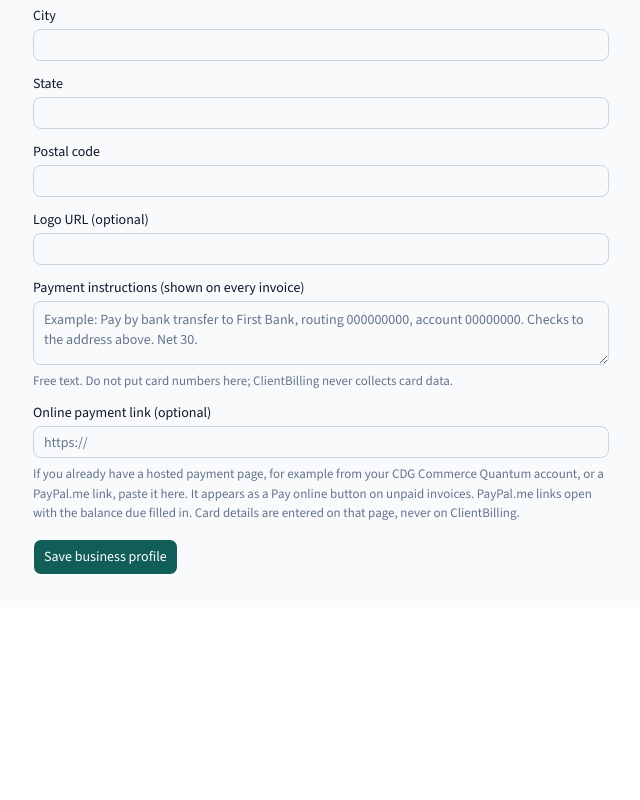
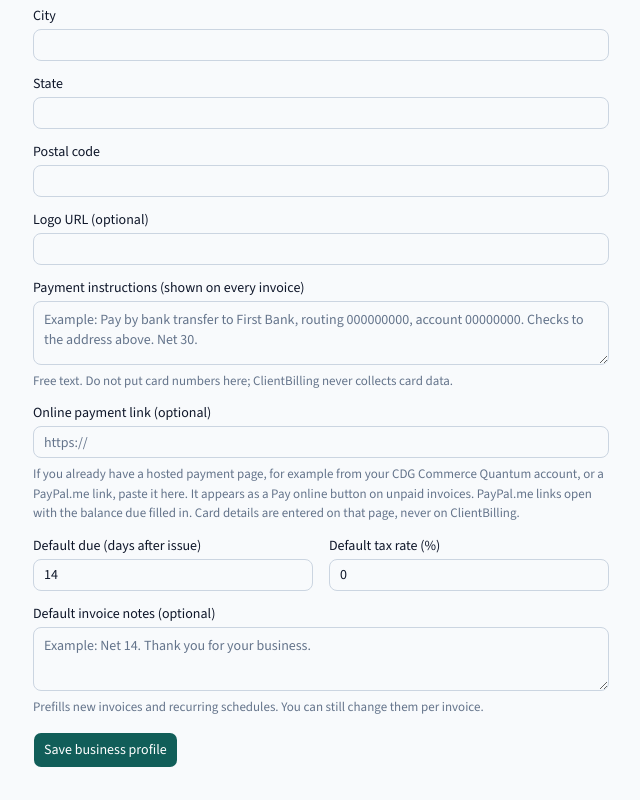
Before and after one commit to albertovasquez/clientbilling, a Next.js app: page /app/settings in a window 1280 px wide. Shown: the part 525-1325 px from the top of the page, without its empty margins (63-703 px from the left). Before the commit the page ends 1132 px from the top, so only its background shows below. Built offline with nearby package versions, Linux system fonts and the light colour scheme; no server answers; the database is empty; sample sign-in values are in the browser's storage.

Commit message:
Add default due days, tax rate, and notes on the business profile
New invoices and recurring schedules prefill from these defaults.
Line-item presets stay deferred.

```diff
--- a/scripts/test-db-flows.ts
+++ b/scripts/test-db-flows.ts
@@ -10,6 +10,7 @@ import { csvCell, csvFilename, invoicesToCsv, paymentsToCsv } from "../src/lib/i
 import { createResetToken, resetPasswordWithToken } from "../src/lib/password-reset";
 import { deletePayment, recordPayment } from "../src/lib/invoices/payments";
 import { setInvoiceStatus } from "../src/lib/invoices/service";
+import { bpsToPercentInput, dueDateIsoFromDays } from "../src/lib/money";
 import { payLinkForInvoice, payLinkKind } from "../src/lib/pay-link";
 import { allow } from "../src/lib/rate-limit";
 
@@ -81,6 +82,11 @@ async function main() {
     },
   ]);
   assert(paymentCsv.includes("Bank transfer") && paymentCsv.includes("20.00"), "payment csv labels method and dollars");
+
+  // Default terms helpers
+  assert(bpsToPercentInput(825) === "8.25", "bps to percent input");
+  assert(bpsToPercentInput(700) === "7", "whole percent has no decimals");
+  assert(dueDateIsoFromDays(14, new Date("2026-09-18T15:00:00Z")) === "2026-10-02", "due date from days");
 
   // Pay links (decision 0014 amendment)
   assert(payLinkForInvoice("https://paypal.me/acmeplumbing", 1234) === "https://paypal.me/acmeplumbing/12.34USD", "paypal.me gets the balance");
--- a/src/app/app/actions.ts
+++ b/src/app/app/actions.ts
@@ -166,6 +166,9 @@ const businessSchema = z.object({
     .max(500)
     .refine((v) => v === "" || /^https:\/\/[^\s]+$/i.test(v), "Pay link must start with https://")
     .optional(),
+  defaultDueInDays: z.coerce.number().int().min(0).max(365),
+  defaultTaxRate: z.string().max(16).optional(),
+  defaultNotes: z.string().max(4000).optional(),
 });
 
 export async function updateBusinessAction(
@@ -185,17 +188,28 @@ export async function updateBusinessAction(
     logoUrl: formData.get("logoUrl") || "",
     paymentInstructions: formData.get("paymentInstructions") || undefined,
     payLinkUrl: String(formData.get("payLinkUrl") ?? "").trim(),
+    defaultDueInDays: formData.get("defaultDueInDays") ?? "14",
+    defaultTaxRate: String(formData.get("defaultTaxRate") ?? "0"),
+    defaultNotes: formData.get("defaultNotes") || undefined,
   });
   if (!parsed.success) {
     const payLinkIssue = parsed.error.issues.find((i) => i.path[0] === "payLinkUrl");
     const logoIssue = parsed.error.issues.find((i) => i.path[0] === "logoUrl");
+    const dueIssue = parsed.error.issues.find((i) => i.path[0] === "defaultDueInDays");
     return {
       error: payLinkIssue
         ? "The pay link must be a full https:// address."
         : logoIssue
           ? "The logo URL must be a full https:// address."
-          : "Check the business profile fields.",
+          : dueIssue
+            ? "Default due days must be between 0 and 365."
+            : "Check the business profile fields.",
     };
+  }
+
+  const defaultTaxRateBps = percentToBps(parsed.data.defaultTaxRate ?? "0");
+  if (defaultTaxRateBps < 0 || defaultTaxRateBps > 10_000) {
+    return { error: "Default tax rate must be between 0% and 100%." };
   }
 
   const data = {
@@ -210,6 +224,9 @@ export async function updateBusinessAction(
     logoUrl: parsed.data.logoUrl?.trim() || null,
     paymentInstructions: parsed.data.paymentInstructions?.trim() || null,
     payLinkUrl: parsed.data.payLinkUrl?.trim() || null,
+    defaultDueInDays: parsed.data.defaultDueInDays,
+    defaultTaxRateBps,
+    defaultNotes: parsed.data.defaultNotes?.trim() || null,
   };
 
   await prisma.businessProfile.upsert({
--- a/src/app/app/invoices/new/page.tsx
+++ b/src/app/app/invoices/new/page.tsx
@@ -1,23 +1,40 @@
 import { InvoiceEditor } from "@/components/app/InvoiceEditor";
 import { Heading } from "@/components/ui";
 import { prisma } from "@/lib/db";
+import { bpsToPercentInput, dueDateIsoFromDays } from "@/lib/money";
 import { requireUser } from "@/lib/session";
 
 export const metadata = { title: "New invoice" };
 
 export default async function NewInvoicePage() {
   const user = await requireUser();
-  const clients = await prisma.client.findMany({
-    where: { userId: user.id },
-    orderBy: { name: "asc" },
-    select: { id: true, name: true },
-  });
+  const [clients, business] = await Promise.all([
+    prisma.client.findMany({
+      where: { userId: user.id },
+      orderBy: { name: "asc" },
+      select: { id: true, name: true },
+    }),
+    prisma.businessProfile.findUnique({
+      where: { userId: user.id },
+      select: { defaultDueInDays: true, defaultTaxRateBps: true, defaultNotes: true },
+    }),
+  ]);
+
+  const dueDays = business?.defaultDueInDays ?? 14;
 
   return (
     <div>
       <Heading level={1}>New invoice</Heading>
       <p className="mt-2 text-small text-ink-soft">Bill a new or existing client.</p>
-      <InvoiceEditor mode="create" clients={clients} />
+      <InvoiceEditor
+        mode="create"
+        clients={clients}
+        defaults={{
+          dueDate: dueDateIsoFromDays(dueDays),
+          taxRate: bpsToPercentInput(business?.defaultTaxRateBps ?? 0),
+          notes: business?.defaultNotes ?? "",
+        }}
+      />
     </div>
   );
 }
--- a/src/app/app/recurring/new/page.tsx
+++ b/src/app/app/recurring/new/page.tsx
@@ -3,13 +3,20 @@ import { RecurringForm } from "@/components/app/RecurringForm";
 import { Heading } from "@/components/ui";
 import { prisma } from "@/lib/db";
 import { cadences } from "@/lib/invoices/recurring-dates";
+import { bpsToPercentInput } from "@/lib/money";
 import { requireUser } from "@/lib/session";
 
 export const metadata = { title: "New recurring schedule" };
 
 export default async function NewRecurringPage() {
   const user = await requireUser();
-  const clients = await prisma.client.findMany({ where: { userId: user.id }, orderBy: { name: "asc" }, select: { id: true, name: true } });
+  const [clients, business] = await Promise.all([
+    prisma.client.findMany({ where: { userId: user.id }, orderBy: { name: "asc" }, select: { id: true, name: true } }),
+    prisma.businessProfile.findUnique({
+      where: { userId: user.id },
+      select: { defaultDueInDays: true, defaultTaxRateBps: true, defaultNotes: true },
+    }),
+  ]);
   const today = new Date().toISOString().slice(0, 10);
 
   return (
@@ -23,7 +30,17 @@ export default async function NewRecurringPage() {
           </Link>
         ) : null}
       </p>
-      <RecurringForm mode="create" clients={clients} cadences={cadences} defaults={{ nextRunAt: today }} />
+      <RecurringForm
+        mode="create"
+        clients={clients}
+        cadences={cadences}
+        defaults={{
+          nextRunAt: today,
+          dueInDays: String(business?.defaultDueInDays ?? 14),
+          taxRate: bpsToPercentInput(business?.defaultTaxRateBps ?? 0),
+          notes: business?.defaultNotes ?? "",
+        }}
+      />
     </div>
   );
 }
--- a/src/app/app/settings/page.tsx
+++ b/src/app/app/settings/page.tsx
@@ -1,6 +1,7 @@
 import { BusinessForm } from "@/components/app/BusinessForm";
 import { Alert, AlertDescription } from "@/components/shadcn/alert";
 import { Heading } from "@/components/ui";
+import { bpsToPercentInput } from "@/lib/money";
 import { getBusinessForUser, requireUser } from "@/lib/session";
 
 export const metadata = { title: "Business profile" };
@@ -38,6 +39,9 @@ export default async function SettingsPage({ searchParams }: Props) {
           logoUrl: business?.logoUrl ?? "",
           paymentInstructions: business?.paymentInstructions ?? "",
           payLinkUrl: business?.payLinkUrl ?? "",
+          defaultDueInDays: String(business?.defaultDueInDays ?? 14),
+          defaultTaxRate: bpsToPercentInput(business?.defaultTaxRateBps ?? 0),
+          defaultNotes: business?.defaultNotes ?? "",
         }}
       />
     </div>
--- a/src/components/app/BusinessForm.tsx
+++ b/src/components/app/BusinessForm.tsx
@@ -20,6 +20,9 @@ type Defaults = {
   logoUrl?: string;
   paymentInstructions?: string;
   payLinkUrl?: string;
+  defaultDueInDays?: string;
+  defaultTaxRate?: string;
+  defaultNotes?: string;
 };
 
 const initial: ActionState = {};
@@ -84,6 +87,43 @@ export function BusinessForm({ defaults }: { defaults?: Defaults }) {
           on that page, never on ClientBilling.
         </p>
       </div>
+      <div className="grid gap-4 sm:grid-cols-2">
+        <div className="grid gap-1.5">
+          <Label htmlFor="defaultDueInDays">Default due (days after issue)</Label>
+          <Input
+            id="defaultDueInDays"
+            name="defaultDueInDays"
+            type="number"
+            min={0}
+            max={365}
+            required
+            defaultValue={defaults?.defaultDueInDays ?? "14"}
+          />
+        </div>
+        <div className="grid gap-1.5">
+          <Label htmlFor="defaultTaxRate">Default tax rate (%)</Label>
+          <Input
+            id="defaultTaxRate"
+            name="defaultTaxRate"
+            inputMode="decimal"
+            defaultValue={defaults?.defaultTaxRate ?? "0"}
+          />
+        </div>
+      </div>
+      <div className="grid gap-1.5">
+        <Label htmlFor="defaultNotes">Default invoice notes (optional)</Label>
+        <Textarea
+          id="defaultNotes"
+          name="defaultNotes"
+          rows={3}
+          maxLength={4000}
+          defaultValue={defaults?.defaultNotes ?? ""}
+          placeholder="Example: Net 14. Thank you for your business."
+        />
+        <p className="text-caption text-muted">
+          Prefills new invoices and recurring schedules. You can still change them per invoice.
+        </p>
+      </div>
       {state.error ? (
         <Alert variant="destructive" role="alert">
           <AlertDescription>{state.error}</AlertDescription>
--- a/src/lib/money.ts
+++ b/src/lib/money.ts
@@ -27,6 +27,18 @@ export function bpsToPercentLabel(bps: number): string {
   return `${(bps / 100).toFixed(2)}%`;
 }
 
+/** Form value for a tax rate input (no % suffix). Trailing zeros trimmed when whole. */
+export function bpsToPercentInput(bps: number): string {
+  const n = bps / 100;
+  return Number.isInteger(n) ? String(n) : n.toFixed(2);
+}
+
+/** YYYY-MM-DD due date that is `days` UTC calendar days after today. */
+export function dueDateIsoFromDays(days: number, now = new Date()): string {
+  const d = new Date(Date.UTC(now.getUTCFullYear(), now.getUTCMonth(), now.getUTCDate() + days));
+  return d.toISOString().slice(0, 10);
+}
+
 /** Quantities are stored as Decimal(12,4). Round before computing so display matches storage. */
 export function normalizeQuantity(raw: string | number): number {
   const n = typeof raw === "number" ? raw : Number(String(raw).replace(/[,\s]/g, ""));
```
Also changed, not shown: 4 other files (tests, documents, lock files or other folders).
